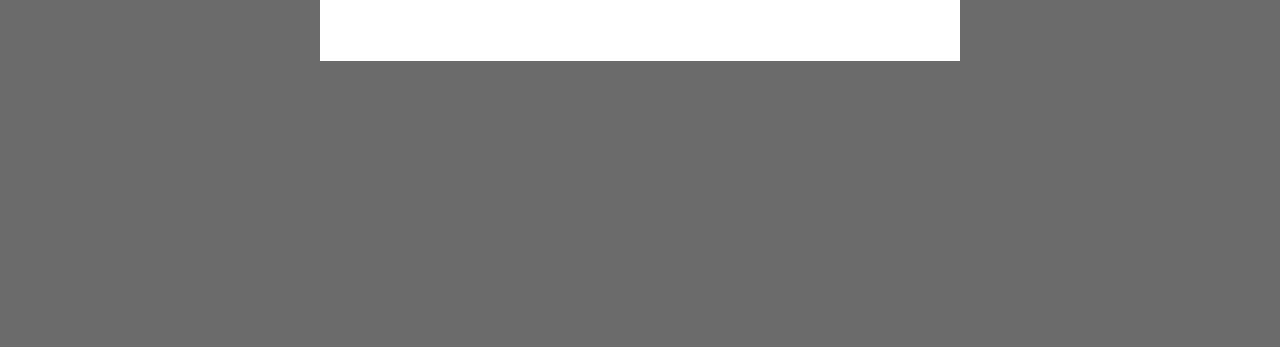
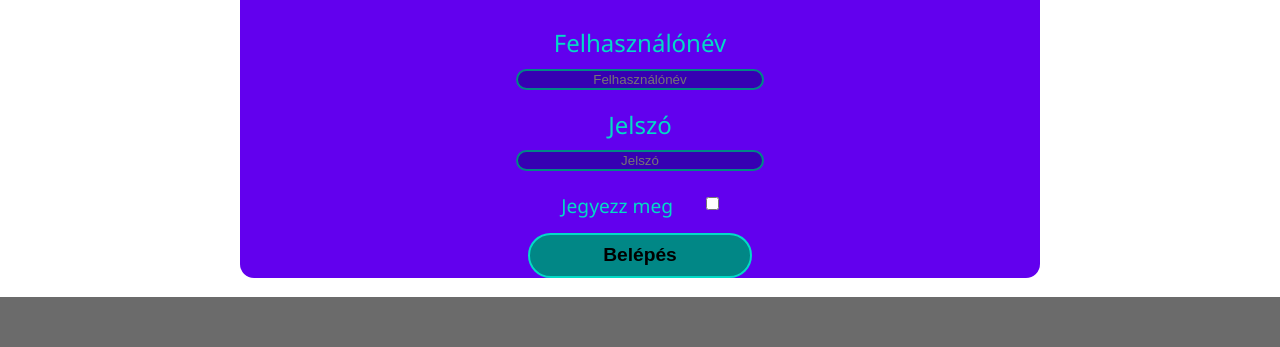
Before and after one commit to Erdodif/ColorPalette, a plain HTML site: page index.html in a window 1280 px wide. Shown: the part 165-512 px from the top of the page. Drawn offline with Linux system fonts and the light colour scheme.

Commit message:
Login kezdetleges nézete

```diff
--- a/index.html
+++ b/index.html
@@ -7,6 +7,7 @@
     <link rel="stylesheet" href="szinek.css">
     <link rel="stylesheet" href="grid.css">
     <link rel="stylesheet" href="style.css">
+    <link rel="stylesheet" href="loginok.css">
     <script src="brain.js"></script>
     <title>Document</title>
 </head>
@@ -15,9 +16,27 @@
     <div id="szinek">
     </div>
     <div class="web">
+        <div class="reglog" id="login1">
+            <div>
+                <h1>
+                    Quizzy
+                </h1>
+                <label for="felh1">Felhasználónév</label>
+                <input type="text" placeholder="Felhasználónév" id="felh1">
+                <label for="jel1">Jelszó</label>
+                <input type="password" placeholder="Jelszó" id="jel1">
+                <span>
+                    <label for="benthagy1" id="benthagy1_label">Jegyezz meg</label>
+                    <input type="checkbox" id="benthagy1">
+                </span>
+                <button>
+                    Belépés
+                </button>
+            </div>
+        </div>
         <div id="nav1">
             <h2>
-                Logo
+                Quizzy
             </h2>
             <ul>
                 <li class="primary-variant">
--- /dev/null
+++ b/loginok.css
@@ -0,0 +1,78 @@
+.reglog {
+    box-sizing: border-box;
+    background: var(--s-background);
+    color: var(--s-secondary);
+}
+.reglog h1 {
+   padding-top: .6em;
+    color: #000;
+}
+.reglog > div {
+    background: var(--s-primary);
+    margin-inline: auto;
+    width: min(50rem,100%);
+    border-radius: .5em;
+}
+.reglog * {
+    display: block;
+    margin-inline: auto;
+    text-align: center;
+}
+.reglog input {
+    background: var(--s-primary-variant);
+    border: .15em solid var(--s-secondary-variant);
+    margin-block-end: 1em;
+    border-radius: 1em;
+    width: min(70%,15rem);
+    color: var(--s-on-primary);
+}
+.reglog input:hover {
+    border-color: var(--s-secondary);
+}
+.reglog label {
+    font-size: max(.8em,1.5rem);
+    padding-block: .2em;
+    margin-block: .2em;
+    user-select: none;
+    cursor: pointer;
+}
+.reglog span {
+    display: flex;
+    align-items: center;
+}
+.reglog span * {
+    margin-inline: unset;
+    display: inline;
+    width: unset;
+}
+#benthagy1_label {
+    user-select: none;
+    cursor: pointer;
+    font-size: max(.625em,1.2rem);
+    margin-left: auto;
+    margin-right: 1em;
+    color: var(--s-secondary);
+    margin-bottom: .5em;
+}
+#benthagy1_label:hover {
+    color: var(--s-secondary-variant);
+}
+#benthagy1 {
+    margin-right: auto;
+    margin-left: 1em;
+}
+.reglog button {
+    margin-bottom: 1em;
+    width: min(60%,14rem);
+    border-radius: 10em;
+    color: var(--s-on-secondary);
+    background: var(--s-secondary-variant);
+    font-weight: bold;
+    font-size: max(.625em,1.2rem);
+    padding-block: .5em;
+    border: .15em solid var(--s-secondary);
+}
+.reglog button:hover {
+    background: var(--s-secondary);
+    border-color: var(--s-secondary-variant);
+}
```
